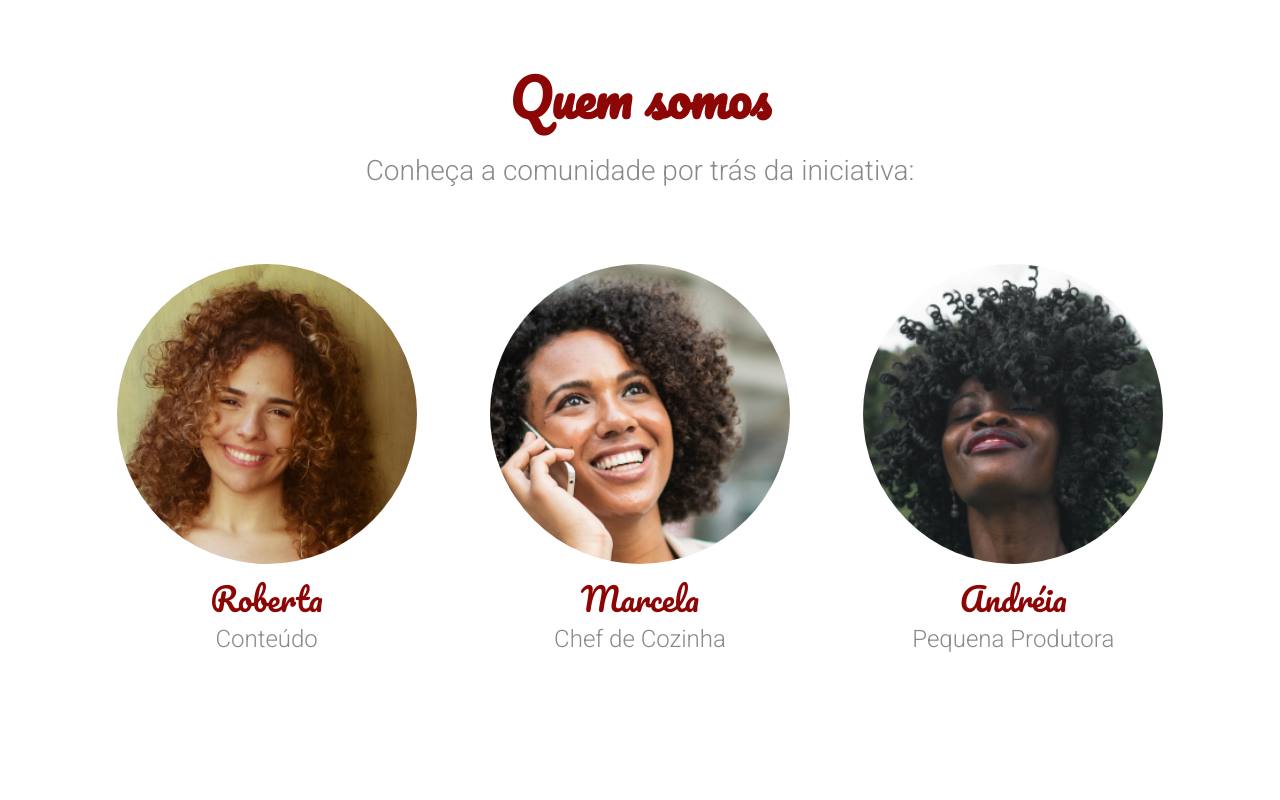
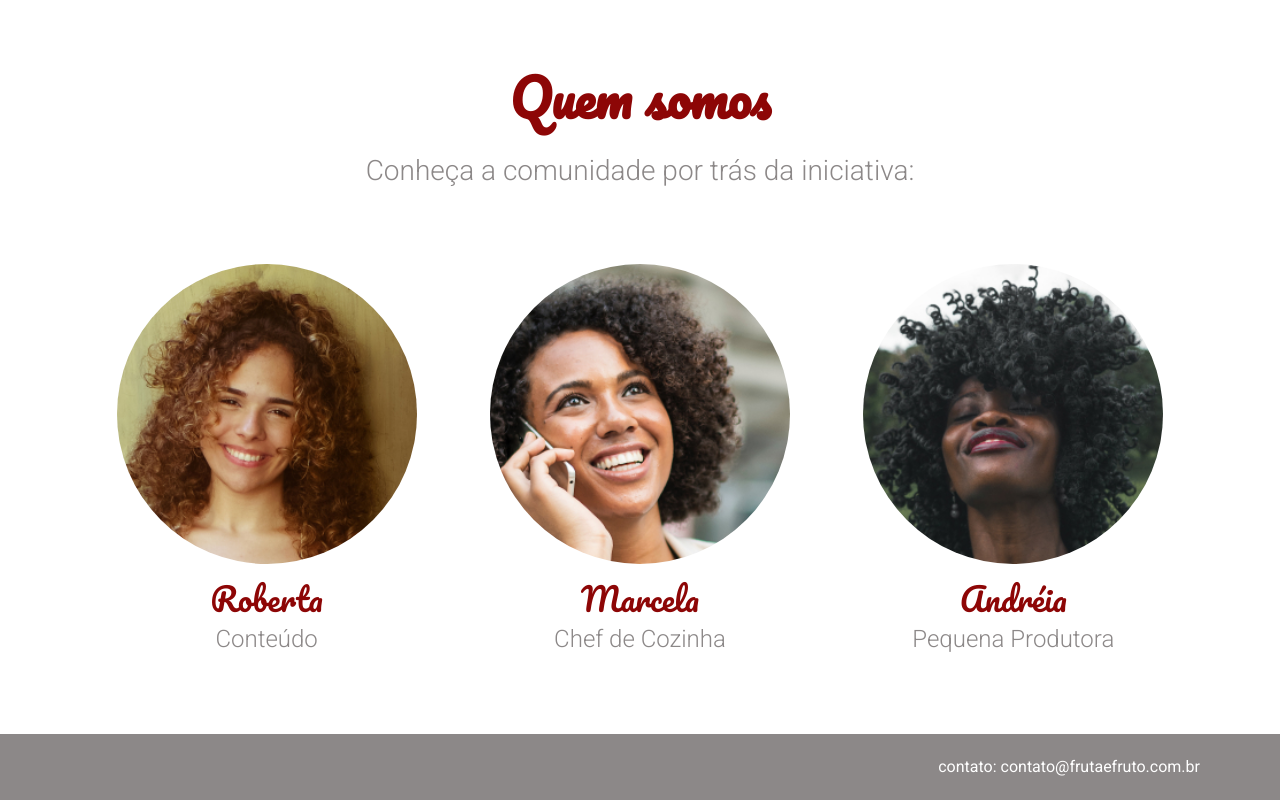
Before and after one commit to veefe/arquitetura-css, a plain HTML site: page index.html in a window 1280 px wide. Shown: the part 2102-2902 px from the top of the page. Before the commit the page ends 2836 px from the top, so only its background shows below. Drawn offline with Linux system fonts and the light colour scheme.

Commit message:
added footer section

```diff
--- /dev/null
+++ b/assets/css/footer.css
@@ -0,0 +1,6 @@
+.footer {
+    background: var(--color-light-grey);
+    color: var(--color-white);
+    text-align: right;
+    padding: 1.5em 5em;
+}
--- a/index.html
+++ b/index.html
@@ -33,6 +33,7 @@
         <link rel="stylesheet" href="./assets/css/pessoa/pessoa-funcao.css">
         <link rel="stylesheet" href="./assets/css/pessoa/pessoa-imagem.css">
         <link rel="stylesheet" href="./assets/css/pessoa/pessoa-nome.css">
+        <link rel="stylesheet" href="./assets/css/footer.css">
 
 
     </head>
@@ -143,6 +144,8 @@
             </div>
 
         </section>
-
+    <footer class="footer">
+        contato: contato@frutaefruto.com.br
+    </footer>
     </body>
 </html>
```
